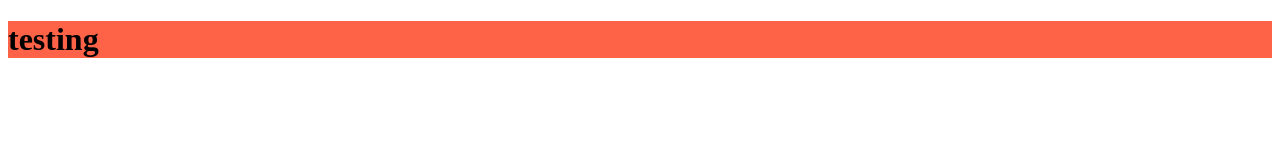
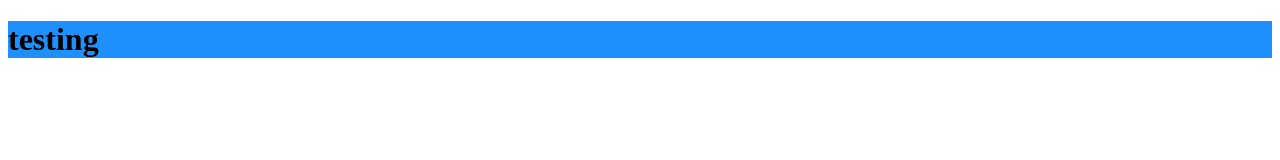
Before and after one commit to frankwang32/Marlabs, a plain HTML site: page WebContent/index.html in a window 1280 px wide. Drawn offline with Linux system fonts and the light colour scheme.

Commit message:
second change

```diff
--- a/WebContent/index.html
+++ b/WebContent/index.html
@@ -5,6 +5,7 @@
 <title>Insert title here</title>
 </head>
 <body>
-<h1 style="background-color:Tomato;">testing</h1>
+
+<h1 style="background-color:DodgerBlue;">testing</h1>
 </body>
 </html>
```
